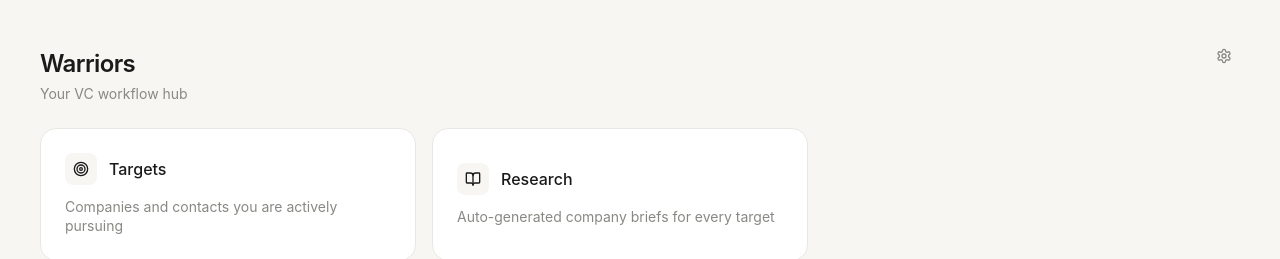
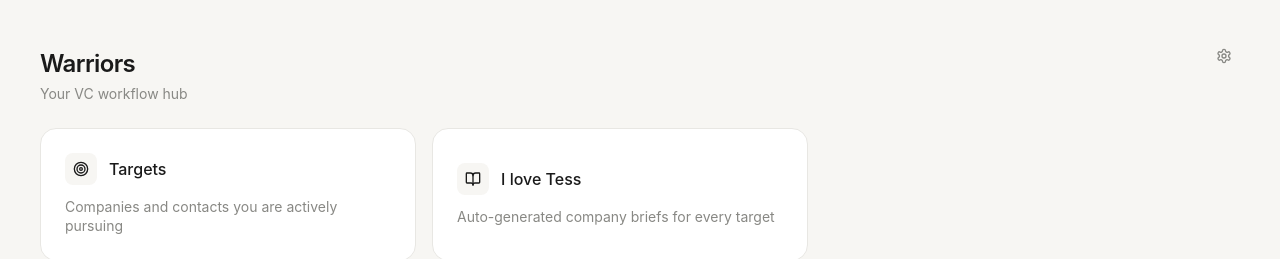
Before and after one commit to WilliamAShockley/warriors, a Next.js app in the folder apps/web/: page / in a window 1280 px wide. Shown: the top 259 px of the page. Built offline with nearby package versions, Linux system fonts and the light colour scheme.

Commit message:
adapt: Updated the research section label to "I love Tess"

```diff
--- a/apps/web/src/app/page.tsx
+++ b/apps/web/src/app/page.tsx
@@ -14,7 +14,7 @@ const sections = [
   },
   {
     id: 'research',
-    label: 'Research',
+    label: 'I love Tess',
     icon: BookOpen,
     description: 'Auto-generated company briefs for every target',
     href: '/research',
```
